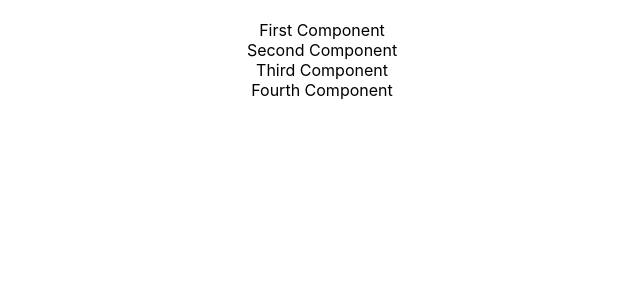
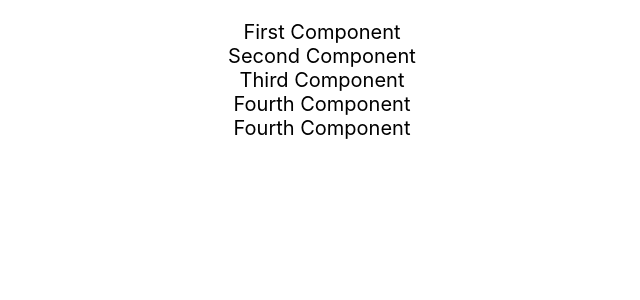
Before and after one commit to kabgig/todo-react-app, a React (Create React App) app: page / in a window 1280 px wide. Shown: the top 300 px of the page, without its empty margins (318-958 px from the left). Built offline with nearby package versions, Linux system fonts and the light colour scheme.

Commit message:
Exploring JSX - React Views

```diff
--- a/src/App.css
+++ b/src/App.css
@@ -1,3 +1,4 @@
 .App {
   text-align: center;
+  font-size: 20px;
 }
--- a/src/App.js
+++ b/src/App.js
@@ -4,10 +4,10 @@ import './App.css';
 function App() {
   return (
     <div className="App">
-      <FirstComponent></FirstComponent>
-      <SecondComponent></SecondComponent>
-      <ThirdComponent></ThirdComponent>
-      <FourthComponent></FourthComponent>
+      <FirstComponent/>
+      <SecondComponent/>
+      <ThirdComponent/>
+      <FourthComponent/>
     </div>
   );
 }
@@ -35,7 +35,10 @@ class ThirdComponent extends Component{
 class FourthComponent extends Component{
   render(){
     return(
+      <>
       <div className='FourthComponent'>Fourth Component</div>
+      <div className='FourthComponent'>Fourth Component</div>
+      </>
     )
   }
 }
```
